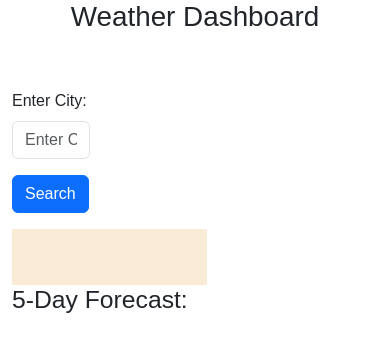
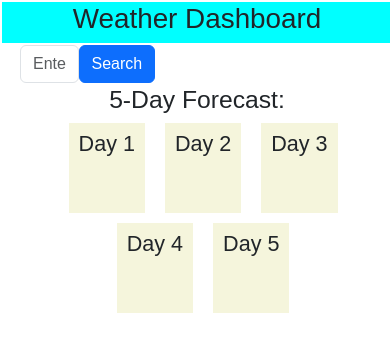
Before and after one commit to austintynes/weather-site, a plain HTML site: page index.html in a window 390 px wide. Drawn offline with nearby package versions, Linux system fonts and the light colour scheme.

Commit message:
flex formatted/ only missing search history

```diff
--- a/assets/script.js
+++ b/assets/script.js
@@ -1,11 +1,11 @@
 const API_KEY = "10253967aeb21b7d078f9ef409a75de7";
 const BASE_URL = "https://api.openweathermap.org/data/2.5/";
 
-const cityForm = document.getElementById("city-form");
-const cityInput = document.getElementById("city-input");
-const searchHistory = document.getElementById("search-history");
-const currentWeather = document.getElementById("current-weather");
-const forecast = document.getElementById("forecast");
+const cityForm = document.querySelector(".city-form");
+const cityInput = document.querySelector("#city-input");
+const searchHistory = document.querySelector("#search-history");
+const currentWeather = document.querySelector("#current-weather");
+const forecast = document.querySelector("#forecast");
 
 cityForm.addEventListener("submit", function (event) {
   let cityName = cityInput.value.trim();
@@ -25,10 +25,10 @@ cityForm.addEventListener("submit", function (event) {
     .then((data) => {
       // Display current weather
 
-      document.querySelector(".city-name").textContent = data.name;
-      document.querySelector(".temp").textContent = data.main.temp;
-      document.querySelector(".wind").textContent = data.wind.speed;
-      document.querySelector(".humidity").textContent = data.main.humidity;
+      document.querySelector(".city-name").textContent = "City: " + data.name;
+      document.querySelector(".temp").textContent = "Temperature: " + data.main.temp + "°F";
+      document.querySelector(".wind").textContent = "Wind speed: " + data.wind.speed + "mph";
+      document.querySelector(".humidity").textContent = "Humidity: " + data.main.humidity + "%";
 
       console.log(data);
       return;
@@ -51,25 +51,27 @@ cityForm.addEventListener("submit", function (event) {
       // Display current weather
       //         displayCurrentWeather(data);
       // Fetch 5-day forecast
-      document.querySelector(".temp1").textContent = data.list[3].main.temp;
-      document.querySelector(".wind1").textContent = data.list[3].wind.speed;
-      document.querySelector(".humidity1").textContent = data.list[3].main.humidity;
+      document.querySelector(".temp1").textContent = "Temperature: " + data.list[3].main.temp + "°F";
+      document.querySelector(".wind1").textContent =  "Wind speed: " + data.list[3].wind.speed + "mph";
+      document.querySelector(".humidity1").textContent = "Humidity: " + data.list[3].main.humidity + "%";
 
-      document.querySelector(".temp2").textContent = data.list[11].main.temp;
-      document.querySelector(".wind2").textContent = data.list[11].wind.speed;
-      document.querySelector(".humidity2").textContent = data.list[11].main.humidity;
+      document.querySelector(".temp2").textContent = "Temperature: " + data.list[11].main.temp + "°F";
+      document.querySelector(".wind2").textContent =  "Wind speed: " + data.list[11].wind.speed + "mph";
+      document.querySelector(".humidity2").textContent = "Humidity: " + data.list[11].main.humidity + "%";
 
-      document.querySelector(".temp3").textContent = data.list[19].main.temp;
-      document.querySelector(".wind3").textContent = data.list[19].wind.speed;
-      document.querySelector(".humidity3").textContent = data.list[19].main.humidity;
+      document.querySelector(".temp3").textContent = "Temperature: " + data.list[19].main.temp + "°F";
+      document.querySelector(".wind3").textContent =  "Wind speed: " + data.list[19].wind.speed + "mph";
+      document.querySelector(".humidity3").textContent = "Humidity: " + data.list[19].main.humidity + "%";
 
-      document.querySelector(".temp4").textContent = data.list[27].main.temp;
-      document.querySelector(".wind4").textContent = data.list[27].wind.speed;
-      document.querySelector(".humidity4").textContent = data.list[27].main.humidity;
+      document.querySelector(".temp4").textContent = "Temperature: " + data.list[27].main.temp + "°F";
+      document.querySelector(".wind4").textContent =  "Wind speed: " + data.list[27].wind.speed + "mph";
+      document.querySelector(".humidity4").textContent = "Humidity: " + data.list[27].main.humidity + "%";
 
-      document.querySelector(".temp5").textContent = data.list[35].main.temp;
-      document.querySelector(".wind5").textContent = data.list[35].wind.speed;
-      document.querySelector(".humidity5").textContent = data.list[35].main.humidity;
+      document.querySelector(".temp5").textContent = "Temperature: " + data.list[35].main.temp + "°F";
+      document.querySelector(".wind5").textContent =  "Wind speed: " + data.list[35].wind.speed + "mph";
+      document.querySelector(".humidity5").textContent = "Humidity: " + data.list[35].main.humidity + "%";
+
+
 
       console.log(data);
       return;
--- a/assets/style.css
+++ b/assets/style.css
@@ -3,27 +3,123 @@ body {
 display: flex;
 flex-direction: column;
 justify-content: center;
+flex-wrap: wrap;
 
 }
 
 header {
+    background-color: aqua;
+    margin: 2px;
     width: 100vw;
     display: flex;
     flex-direction: row;
     justify-content: center;
     align-items: center;
+    flex-wrap: wrap;
 }
 
-main {}
+.form-container {
+
+    width: max-content;
+    display: flex;
+    flex-direction: row;
+    justify-content: center;
+    align-items: center;
+    flex-wrap: wrap;
+}
+.form-label {
+    text-align: center;
+
+}
+.city-form {
+    display: flex;
+    flex-direction: row;
+    justify-content: center;
+    align-items: center;
+    flex-wrap: wrap;
+}
+
+.main-container {
+    display: flex;
+    flex-direction: column;
+    justify-content: space-between;
+    align-items: center;
+    flex-wrap: wrap;
+
+}
+
+
 #current-weather {
     width: 50vw;
-    background-color: antiquewhite;
+    font-size: larger;
+    font-weight: bolder ;
+    display: flex;
+    flex-direction: row;
+    justify-content: space-evenly;
+    align-items: center;
+    flex-wrap: wrap;
+}
+
+.currWeatherData {
+
+    display: flex;
+    flex-direction: row;
+    justify-content: space-between;
+    flex-wrap: wrap;
+}
+
+.city-name {
+    background-color: cadetblue;
+   text-align: center;
+}
+
+#forecast-card {
+    font-weight: bolder;
     display: flex;
     flex-direction: column;
-    justify-content: center;
     align-items: center;
+    width: max-content;
+    height:min-content;
+    padding-left: 10px;
+    padding-right: 10px;
+    margin-left: 10px;
+    margin-right: 10px;
+    margin-bottom: 10px;
+    background-color: beige;
+    flex-wrap: wrap;
 }
+
+
 .form-control {
-width: 20vw;
+width: 15vw;
 text-align: center;
 }
+.forecast-title {
+display: flex;
+flex-direction: row;
+justify-content: center;
+}
+#forecast {
+    position: relative;
+    left: 7%;
+    width: 90vw;
+    height: fit-content;
+    display: flex;
+    flex-direction: row;
+    align-items: center;
+    justify-content: center;
+    flex-wrap: wrap;
+
+}
+
+.formCurrWeather {
+    display: flex;
+    flex-direction: row;
+    justify-content: space-between;
+    flex-wrap: wrap;
+}
+
+.form-container {
+    position: absolute;
+    left: 20px;
+}
--- a/index.html
+++ b/index.html
@@ -1,10 +1,13 @@
 <!DOCTYPE html>
 <html lang="en">
   <head>
-    <meta charset="UTF-8">
-    <meta name="viewport" content="width=device-width, initial-scale=1.0">
-    <link href="https://cdn.jsdelivr.net/npm/bootstrap/dist/css/bootstrap.min.css" rel="stylesheet">
-    <link rel="stylesheet" href="./assets/style.css">
+    <meta charset="UTF-8" />
+    <meta name="viewport" content="width=device-width, initial-scale=1.0" />
+    <link
+      href="https://cdn.jsdelivr.net/npm/bootstrap/dist/css/bootstrap.min.css"
+      rel="stylesheet"
+    />
+    <link rel="stylesheet" href="./assets/style.css" />
     <title>Weather Dashboard</title>
   </head>
   <body>
@@ -12,61 +15,74 @@
       <h1>Weather Dashboard</h1>
     </header>
     <main>
-    <div class="container mt-5">
-            <aside >
-            <div class="col-md-6">
-                <form id="city-form">
-                    <div class="mb-3">
-                        <label for="city-input" class="form-label">Enter City:</label>
-                        <input type="text" placeholder="Enter City" class="form-control" id="city-input">
-                    </div>
+      <div class="main-container">
+        <section class="formCurrWeather">
+          <aside class="form-container">
+            <form class="city-form">
+              <input
+                type="text"
+                placeholder="Enter City"
+                class="form-control"
+                id="city-input"
+              />
               <button type="submit" class="btn btn-primary">Search</button>
             </form>
-                <div id="search-history" class="mt-3"></div>
-            </div>
         </aside>
-            <div class="col-md-6">
+        <section>
+            <h2 class="city-name current-date"></h2>
             <div id="current-weather">
-                    <h2 class="city-name current-date"></h2>
+            <section class="currWeatherData"></section>
             <p class="temp"></p>
             <p class="wind"></p>
             <p class="humidity"></p>
+            </section>
         </div>
+        </section>
+
+
+        </section>
+        <div id="search-history" class="mt-3"></div>
+        <h2>
+            <title class="forecast-title">5-Day Forecast:</title>
+        </h2>
         <div id="forecast">
-                    <h2>5-Day Forecast:</h2>
-                    <section>
+          <section id="forecast-card">
             <h2 class="city-name date1"></h2>
+            <h4>Day 1</h4>
             <p class="temp1"></p>
             <p class="wind1"></p>
             <p class="humidity1"></p>
           </section>
-                    <section>
+          <section id="forecast-card">
             <h2 class="city-name date2"></h2>
+            <h4>Day 2</h4>
             <p class="temp2"></p>
             <p class="wind2"></p>
             <p class="humidity2"></p>
           </section>
-                    <section>
+          <section id="forecast-card">
             <h2 class="city-name date3"></h2>
+            <h4>Day 3</h4>
             <p class="temp3"></p>
             <p class="wind3"></p>
             <p class="humidity3"></p>
           </section>
-                    <section>
+          <section id="forecast-card">
             <h2 class="city-name date4"></h2>
+            <h4>Day 4</h4>
             <p class="temp4"></p>
             <p class="wind4"></p>
             <p class="humidity4"></p>
           </section>
-                    <section>
+          <section id="forecast-card">
             <h2 class="city-name date5"></h2>
+            <h4>Day 5</h4>
             <p class="temp5"></p>
             <p class="wind5"></p>
             <p class="humidity5"></p>
           </section>
         </div>
       </div>
-    </div>
     </main>
     <script src="./assets/script.js"></script>
   </body>
```
Lines whose indentation alone changed are shown as unchanged.
